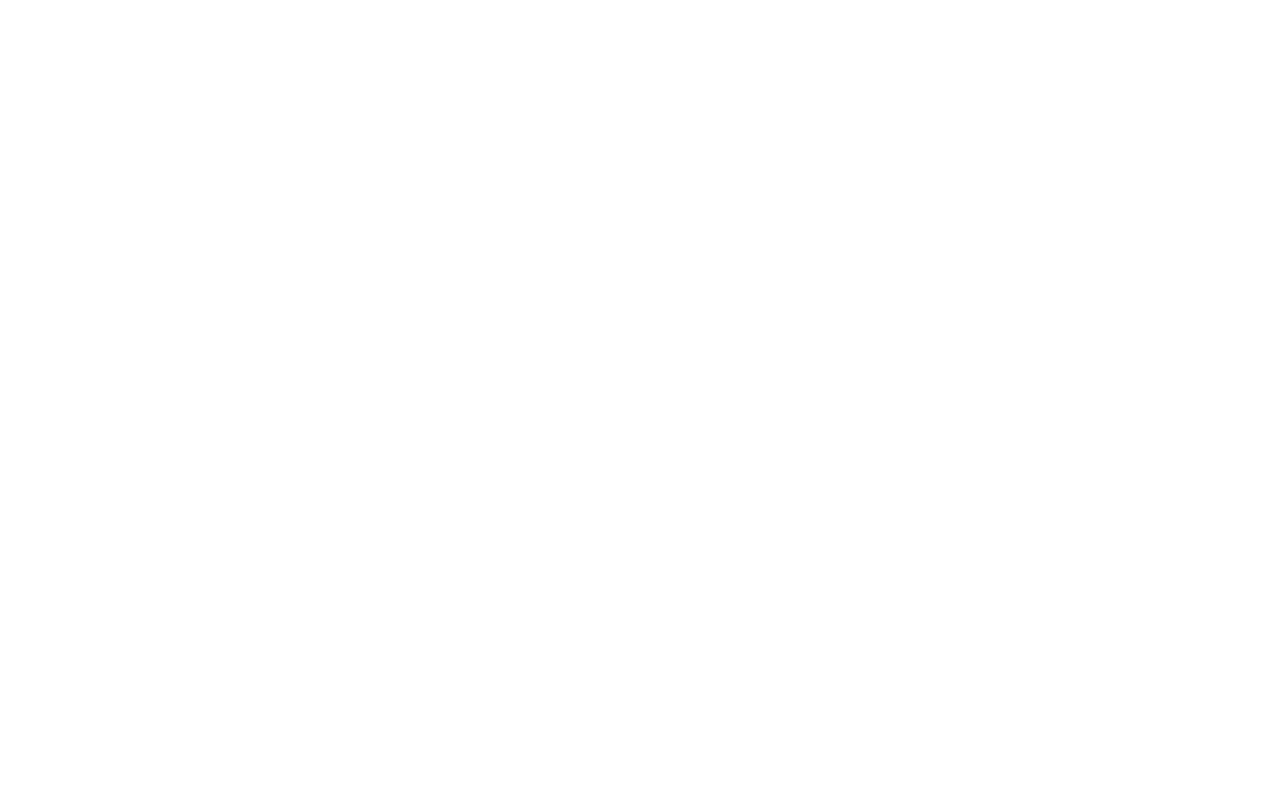
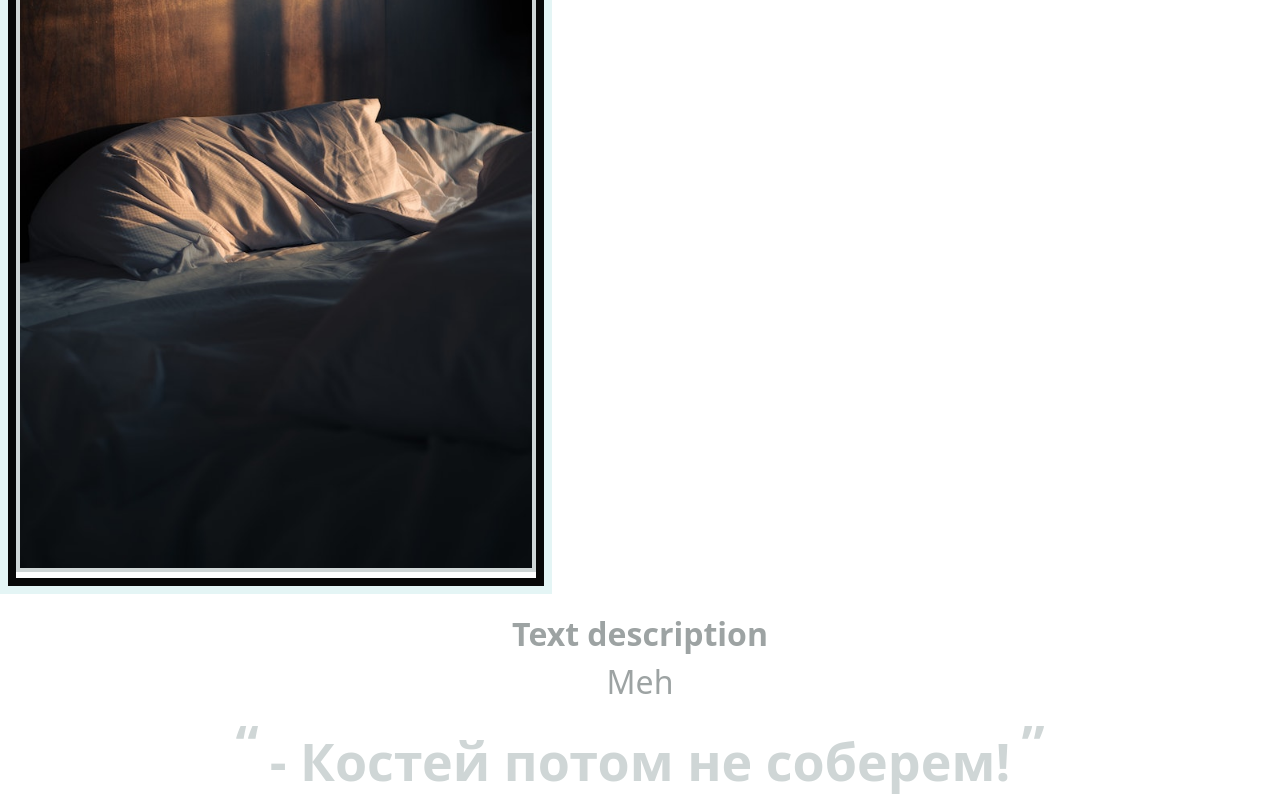
Before and after one commit to adtimokhin/anniversary, a React (Vite) app: page / in a window 1280 px wide. Shown: the part 1120-1920 px from the top of the page. Before the commit the page ends 950 px from the top, so only its background shows below. Built offline with nearby package versions, Linux system fonts and the light colour scheme.

Commit message:
Added a new component for displaying a quote

```diff
--- a/src/components/EventLargeImage/EventLargeImage.jsx
+++ b/src/components/EventLargeImage/EventLargeImage.jsx
@@ -1,12 +1,17 @@
-import React from 'react';
-import './EventLargeImage.css';
+import React from "react";
+import "./EventLargeImage.css";
 
 const EventLargeImage = ({ imageUrl }) => {
   return (
     <div className="outer-frame">
       <div className="middle-frame">
         <div className="inner-frame">
-          <img className="event-image" src={imageUrl} alt="Event" />
+          <img
+            className="event-image"
+            src={imageUrl}
+            alt="Event"
+            draggable={false}
+          />
         </div>
       </div>
     </div>
--- /dev/null
+++ b/src/components/EventQuote/EventQuote.css
@@ -0,0 +1,21 @@
+.event-quote-container {
+    display: flex;
+    justify-content: center;
+    align-items: flex-start;
+    text-align: center;
+    color: #cfd6d6;
+    font-weight: 900;
+    font-size: 52px;
+  }
+
+  .quote-symbol {
+    line-height: 0.8;
+  }
+
+  .quote-start {
+    margin-right: 0.7rem;
+  }
+
+  .quote-end {
+    margin-left: 0.7rem;
+  }
--- /dev/null
+++ b/src/components/EventQuote/EventQuote.jsx
@@ -0,0 +1,14 @@
+import React from 'react';
+import './EventQuote.css';
+
+const EventQuote = ({ quoteText }) => {
+  return (
+    <div className="event-quote-container">
+      <span className="quote-symbol quote-start">“</span>
+      <span className="quote-text">{quoteText}</span>
+      <span className="quote-symbol quote-end">”</span>
+    </div>
+  );
+};
+
+export default EventQuote;
--- a/src/pages/EventPage.jsx
+++ b/src/pages/EventPage.jsx
@@ -1,4 +1,5 @@
 import EventLargeImage from "../components/EventLargeImage/EventLargeImage";
+import EventQuote from "../components/EventQuote/EventQuote";
 import EventTitle from "../components/EventTitle/EventTItle";
 import ImageDescription from "../components/ImageDescription/ImageDescription";
 
@@ -10,6 +11,19 @@
             <EventLargeImage imageUrl={"pexels-phil-desforges-15185102.jpg"}/>
             <ImageDescription topText={"Text description"} bottomText={"Meh"}/>
         </div>
+        <div>
+            <EventQuote quoteText={"- Костей потом не соберем!"}/>
+        </div>
+
+        <div className="image-quote inline-flex">
+        <div className="w-[40vw] image-wrapper inline-block">
+            <EventLargeImage imageUrl={"pexels-phil-desforges-15185102.jpg"}/>
+            <ImageDescription topText={"Text description"} bottomText={"Meh"}/>
+        </div>
+        <div className="flex justify-center items-center m-5">
+            <EventQuote quoteText={"- Костей потом не соберем!"}/>
+        </div>
+        </div>
     </div>
 
 }
```
